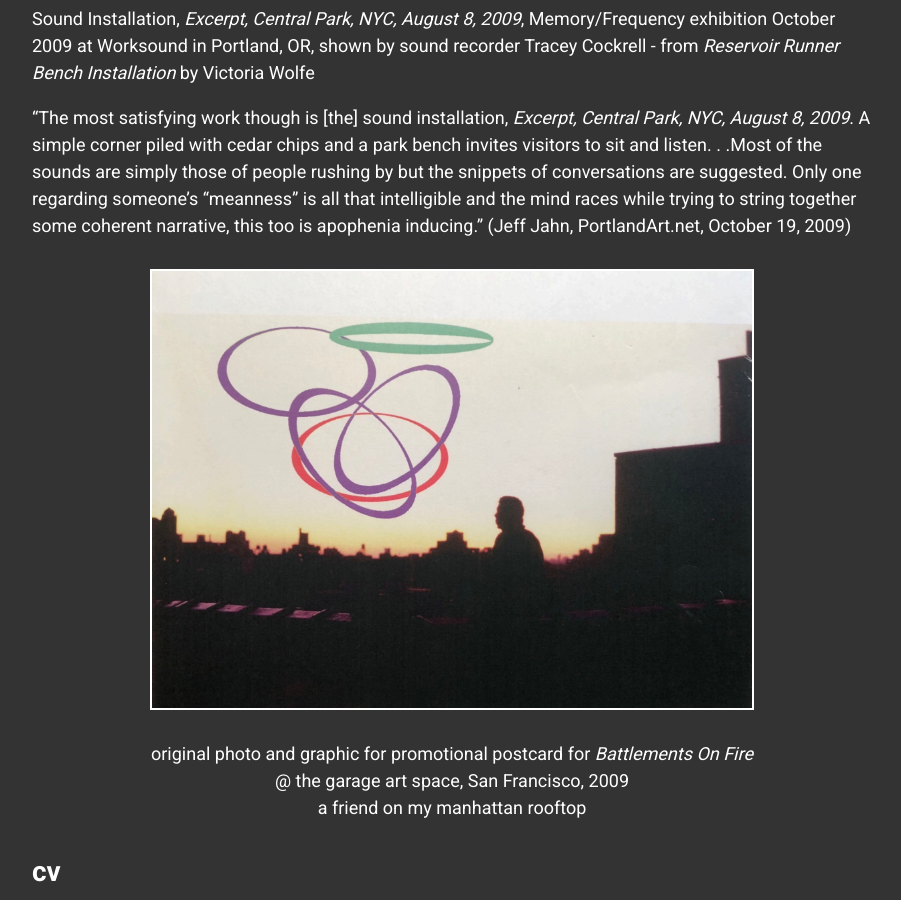
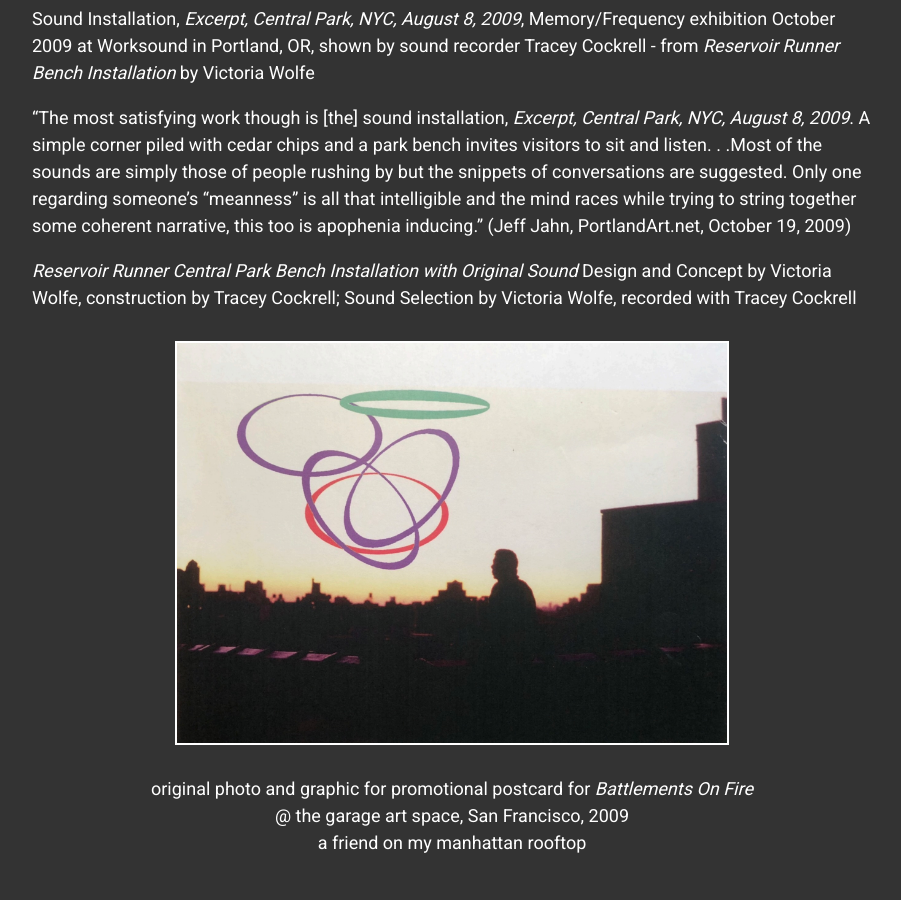
Before and after one commit to minicreative/victoriawolfe, a Jekyll site: the page built from index.md, in a window 1280 px wide and 900 px high, scrolled down 4226 px. Shown: the whole window, without its empty margins (188-1089 px from the left). Built offline with Jekyll 4.4.1, drawn with Linux system fonts in a browser that asks for light colours.

Commit message:
header centered, hard-coded images reset

```diff
--- a/index.md
+++ b/index.md
@@ -3,9 +3,11 @@
 permalink: /
 layout: page
 ---
-# victoria wolfe
 
-images and sound
+<div style="text-align:center">
+<h1>victoria wolfe</h1>
+<p>images and sound</p>
+</div>
 
 ![](uploads/VictoriaWolfe.png)
 
@@ -93,8 +95,11 @@
 "The most satisfying work though is \[the] sound installation, *Excerpt, Central Park, NYC, August 8, 2009*. A simple corner piled with cedar chips and a park bench invites visitors to sit and listen. . .Most of the sounds are simply those of people rushing by but the snippets of conversations are suggested. Only one regarding someone's "meanness" is all that intelligible and the mind races while trying to string together some coherent
 narrative, this too is apophenia inducing." (Jeff Jahn, PortlandArt.net, October 19, 2009)
 
+*Reservoir Runner Central Park Bench Installation with Original Sound* Design and Concept by Victoria Wolfe, construction by Tracey Cockrell; Sound Selection by Victoria Wolfe, recorded with Tracey Cockrell
+
+![](uploads/Poster1.jpg)
+
 <div style="text-align:center">
-<img src="uploads/Poster1.jpg" class="large center">
 original photo and graphic for promotional postcard for <i>Battlements On Fire</i><br />
 @ the garage art space, San Francisco, 2009<br />
 a friend on my manhattan rooftop
```
